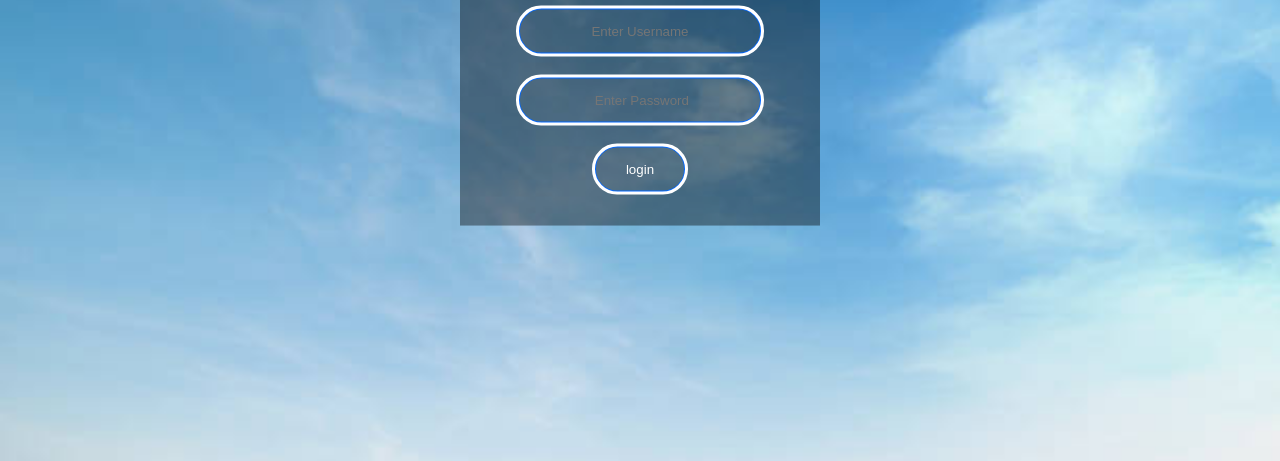
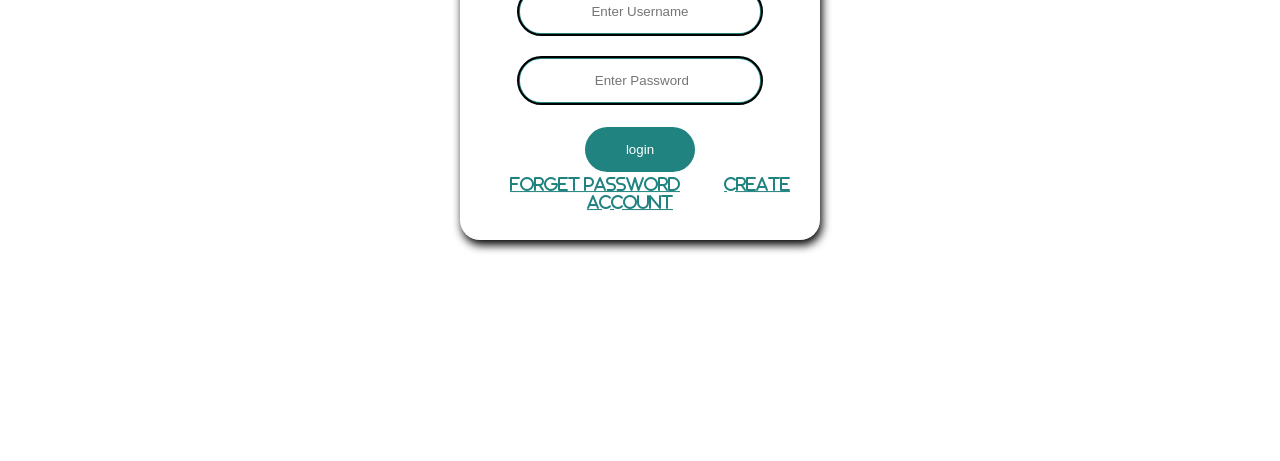
Before and after one commit to Peejakes/LoginForm, a plain HTML site: page index.html in a window 1280 px wide. Shown: the part 339-800 px from the top of the page. Drawn offline with Linux system fonts and the light colour scheme.

Commit message:
changed color to suit specification and added forget/create account page

```diff
--- a/index.html
+++ b/index.html
@@ -14,6 +14,8 @@
         <input type="text" name="" placeholder="Enter Username" id="Username" required>
         <input type="password" name="" placeholder=" Enter Password" id="Password" required>
         <input type="submit" name="" value="login" onclick="validate()">
+        <a href="email">Forget password</a>
+        <a href="Registration_form">Create Account</a>
     </form>
 </body>
 </html>
--- a/style.css
+++ b/style.css
@@ -1,26 +1,35 @@
+@font-face {
+    font-family: 'mine';
+    src: url(./fa-solid-900.woff2);
+}
+
 body{
     margin: 0;
     padding: 0;
-    font-family: Arial, Helvetica, sans-serif;
-    background: url(sky.jpg);
+    font-family: 'mine';
+    background: #ffffff;
+    /* background: url(sky.jpg); */
     background-size: cover;
     /* background-repeat: no-repeat; */
 
 }
 
 .box{
+    font-family: 'mine';
     width: 300px;
     padding: 30px;
     position: absolute;
     top: 50%;
     left: 50%;
     transform: translate( -50%, -50%);
-    background: rgba(0, 0, 0, 0.4);
+    background: #ffffff;
+    border-radius: 20px;
+    box-shadow: 2px 5px 10px #000000;;
     text-align: center;
 }
 
 .box h1{
-    color: #ffff;
+    color: #218380;
     text-transform: uppercase;
     font-weight: 700;
 }
@@ -31,36 +40,41 @@ body{
     display: block;
     margin: 20px auto;
     text-align: center;
-    border: 3px solid #0367fd;
+    border: 3px solid #218380;
     padding: 14px 10px;
     width: 220px;
     outline: auto;
-    color: #ffff;
+    color: #000000;
     border-radius: 24px;
     transition: 0.25px;
 }
 
 .box input[type="text"]:focus,.box input[type="password"]:focus{
-    width: 270px;
-    border-color: yellow;
+    width: 250px;
+    border-color: #000000;
 }
 
 .box input[type="submit"]{
     border: 0;
-    background: none;
+    background: #218380;
     display: block;
     margin: 2px auto;
     text-align: center;
-    border: 3px solid #0367fd;
-    padding: 14px 30px;
+    border: 3px solid #218380;
+    padding: 14px 40px;
     outline: auto;
-    color: #ffff;
+    color: #ffffff;
     border-radius: 24px;
     transition: 0.25px;
     cursor: pointer;
 }
 
 .box input[type="submit"]:hover{
-    background-color: yellow;
-    color: gray;
+    background-color: #ffffff;
+    color: #000000;
 }
+
+a{
+    padding: 20px;
+    color: #218380;
+}
```
